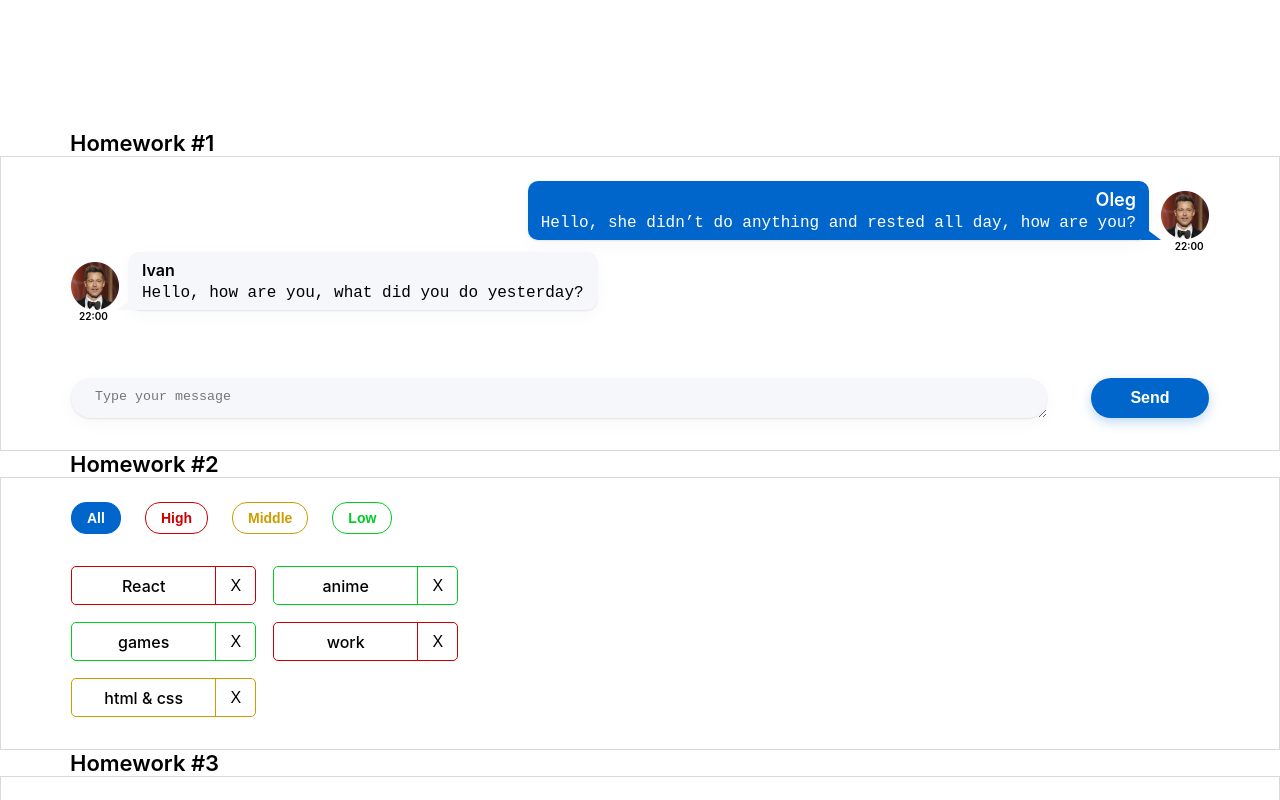
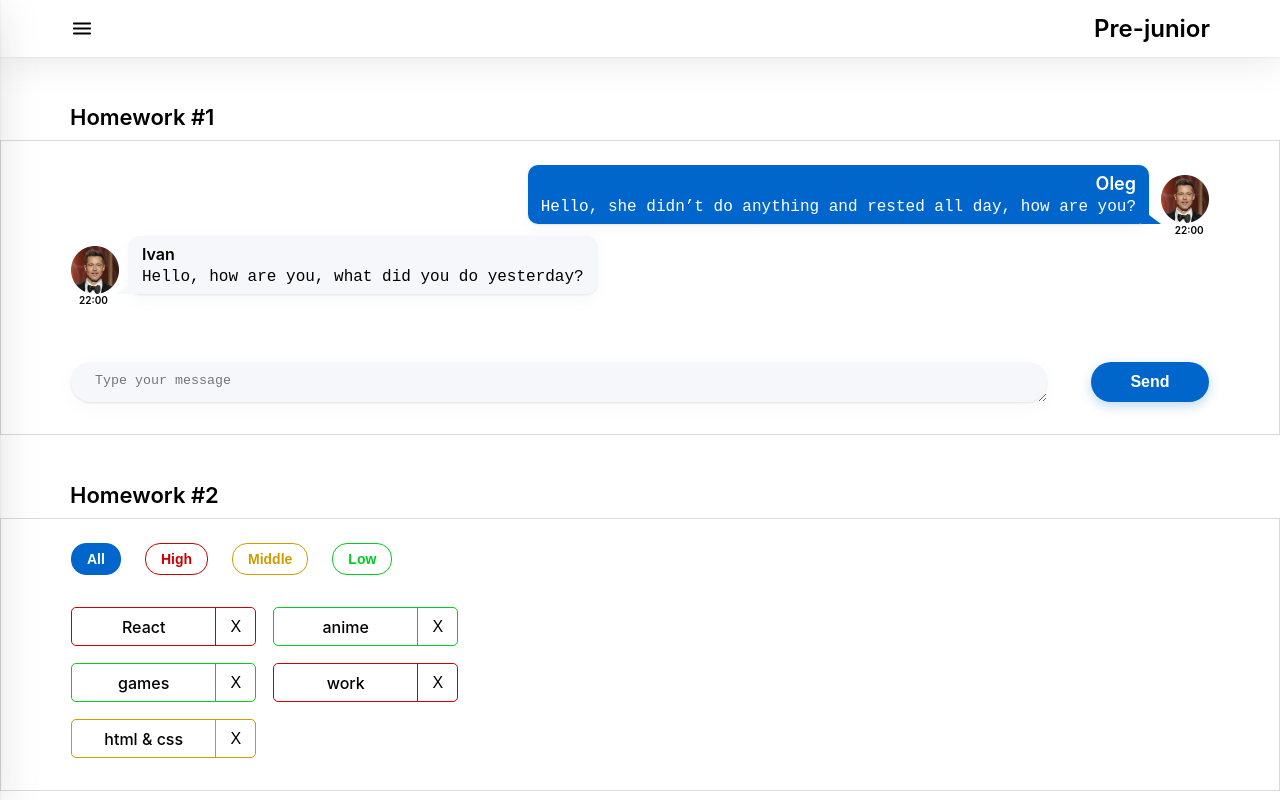
Before and after one commit to Serhii0080/react-homework-sprint-2, a React (Create React App) app: page /#/pre-junior in a window 1280 px wide. Shown: the top 800 px of the page. Built offline with nearby package versions, Linux system fonts and the light colour scheme.

Commit message:
add hw05

```diff
--- a/src/index.css
+++ b/src/index.css
@@ -20,7 +20,6 @@
     'Helvetica Neue', sans-serif;
     -webkit-font-smoothing: antialiased;
     -moz-osx-font-smoothing: grayscale;
-    box-sizing: border-box;
 }
 
 code {
--- a/src/s1-main/App.module.css
+++ b/src/s1-main/App.module.css
@@ -3,7 +3,6 @@
     font-weight: 600;
     font-size: 22px;
     color: #000;
-    padding-top: 130px;
     max-width: 1280px;
     margin: auto;
 }
@@ -17,5 +16,5 @@
 }
 
 .hwTitle {
-    padding: 0 70px;
+    padding: 47px 70px 10px;
 }
--- a/src/s1-main/App.tsx
+++ b/src/s1-main/App.tsx
@@ -1,21 +1,18 @@
 import React from 'react'
+import HW5 from "../s2-homeworks/hw05/HW5"
 import s from './App.module.css'
-import HW1 from '../s2-homeworks/hw01/HW1'
-import HW2 from "../s2-homeworks/hw02/HW2";
-import HW3 from "../s2-homeworks/hw03/HW3";
-import HW4 from "../s2-homeworks/hw04/HW4";
 
 function App() {
     return (
         <div className={s.App}>
-            <HW1/>
+            {/*<HW1/>*/}
             {/*раскомментировать по ходу выполнения*/}
-            <HW2/>
-            <HW3/>
-            <HW4/>
+            {/*<HW2/>*/}
+            {/*<HW3/>*/}
+            {/*<HW4/>*/}
 
             {/*при выполнении дз 5 и более - закомментировать здесь дз 1-4, так как они есть внутри дз 5*/}
-            {/*<HW5/>*/}
+            <HW5/>
         </div>
     )
 }
--- a/src/s2-homeworks/hw05/Pages.tsx
+++ b/src/s2-homeworks/hw05/Pages.tsx
@@ -1,5 +1,5 @@
 import React from 'react'
-import { Routes, Route, Navigate } from 'react-router-dom'
+import {Routes, Route, Navigate} from 'react-router-dom'
 import Error404 from './pages/Error404'
 import PreJunior from './pages/PreJunior'
 import Junior from './pages/Junior'
@@ -18,15 +18,16 @@
             <Routes>
                 {/*роутинг будут писать студенты*/}
                 {/*в начале мы попадаем на страницу '/' и переходим сразу на страницу /pre-junior*/}
-                {/*<Route ...*/}
+                <Route path='/' element={<Navigate to={'/pre-junior'} replace/>}/>
 
                 {/*роуты для /pre-junior, /junior, /junior-plus*/}
-                {/*<Route ...*/}
-                {/*<Route ...*/}
-                {/*<Route ...*/}
+                <Route path='/pre-junior' element={<PreJunior/>}/>
+                <Route path='/junior' element={<Junior/>}/>
+                <Route path='/junior-plus' element={<JuniorPlus/>}/>
 
                 {/*роут для несуществующей страницы должен отрисовать <Error404 />*/}
-                {/*<Route ...*/}
+                <Route path='/error404' element={<Error404/>}/>
+                <Route path='*' element={<Navigate to={'/error404'} replace/>}/>
             </Routes>
         </div>
     )
--- a/src/s2-homeworks/hw05/header/Header.module.css
+++ b/src/s2-homeworks/hw05/header/Header.module.css
@@ -1,8 +1,20 @@
 .burgerMenuIcon {
+    cursor: pointer;
 }
 
 .header {
+    position: relative;
+    z-index: 1;
+    display: flex;
+    justify-content: space-between;
+    padding: 14px 70px;
+
+    box-shadow: 0 0 2px 0 rgba(29, 33, 38, 0.1), 0 0 40px 0 rgba(29, 33, 38, 0.13);
+    background-color: #fff;
 }
 
 .header h1 {
+    font-weight: 600;
+    font-size: 24px;
+    color: #000;
 }
--- a/src/s2-homeworks/hw05/header/Header.tsx
+++ b/src/s2-homeworks/hw05/header/Header.tsx
@@ -27,7 +27,7 @@
                 <img
                     src={burgerIcon}
                     id={'hw5-burger-menu'}
-                    className={s.burgerMenuIcon}
+                    className={{handleOpen} ? s.burgerMenuIcon : ''}
                     onClick={handleOpen}
                     alt={'open menu'}
                 />
--- a/src/s2-homeworks/hw05/sidebar/Sidebar.module.css
+++ b/src/s2-homeworks/hw05/sidebar/Sidebar.module.css
@@ -1,25 +1,70 @@
 .sidebar {
+    position: fixed;
+    top: 0;
+    left: 0;
+
+    display: flex;
+    flex-direction: column;
+    gap: 24px;
+    padding-top: 16px;
+    padding-right: 24px;
+
+    width: 317px;
+    height: 100vh;
+
+    box-shadow: 0 1px 2px 0 rgba(29, 33, 38, 0.1), 0 10px 40px 0 rgba(29, 33, 38, 0.13);
+    background-color: #fff;
+    z-index: 100;
+
+    transform: translateX(-100%);
+    transition: transform 0.3s ease;
 }
 
 .sidebar.open {
+    transform: translateX(0);
 }
 
 .background {
+    position: fixed;
+    inset: 0;
+    background: #000;
+    opacity: 0.3;
+    z-index: 99;
 }
 
 .nav {
+    display: flex;
+    flex-direction: column;
+    align-items: center;
+    gap: 45px;
 }
 
 .nav a {
+    font-weight: 600;
+    font-size: 22px;
+    color: #000;
+    text-decoration: none;
 }
 
 .nav a:hover {
+    color: #58acff;
 }
 
 .nav a.active {
+    text-decoration: underline;
+    text-decoration-skip-ink: none;
+    color: #0059b2;
 }
+
 .close {
+    background-color: #fff;
+    border: none;
+    cursor: pointer;
+    width: 24px;
+    height: 24px;
+    margin-left: auto;
 }
 
 .close img {
+    display: block;
 }
--- a/src/s2-homeworks/hw05/sidebar/Sidebar.tsx
+++ b/src/s2-homeworks/hw05/sidebar/Sidebar.tsx
@@ -31,7 +31,7 @@
                         id={'hw5-pre-junior-link'}
                         to={PATH.PRE_JUNIOR}
                         onClick={handleClose}
-                        // className={...} // делает студент
+                        className={({isActive}) => isActive ? s.active : ""} // делает студент
                     >
                         Pre-junior
                     </NavLink>
@@ -39,7 +39,7 @@
                         id={'hw5-junior-link'}
                         to={PATH.JUNIOR}
                         onClick={handleClose}
-                        // className={...} // делает студент
+                        className={({isActive}) => isActive ? s.active : ""}
                     >
                         Junior
                     </NavLink>
@@ -47,7 +47,7 @@
                         id={'hw5-junior-plus-link'}
                         to={PATH.JUNIOR_PLUS}
                         onClick={handleClose}
-                        // className={...} // делает студент
+                        className={({isActive}) => isActive ? s.active : ""}
                     >
                         Junior Plus
                     </NavLink>
```
